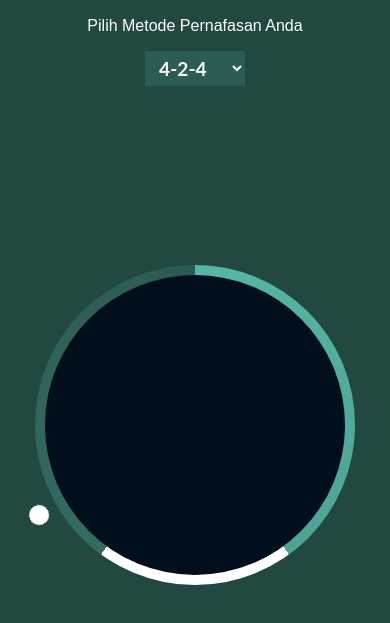
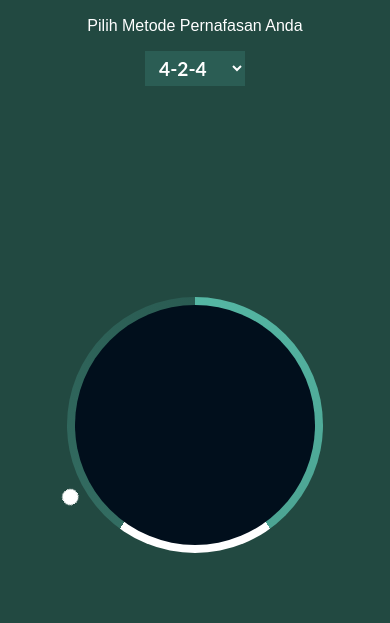
Before and after one commit to doniwirawan/relaxer-app, a plain HTML site: page index.html in a window 390 px wide. Shown: the part 79-702 px from the top of the page. Drawn offline with Linux system fonts and the light colour scheme.

Commit message:
change the size on mobile view

```diff
--- a/style.scss
+++ b/style.scss
@@ -174,3 +174,18 @@ span.pointer {
 .container.grow2 {
     animation: grow 4s linear forwards;
 }
+
+
+@media(max-width:412px) {
+    .container {
+        display: flex;
+        align-items: center;
+        justify-content: center;
+        margin: auto;
+        height: 300px;
+        width: 300px;
+        position: relative;
+        transform: scale(.8);
+
+    }
+}
```
Also changed, not shown: style.css, 1 other file.
